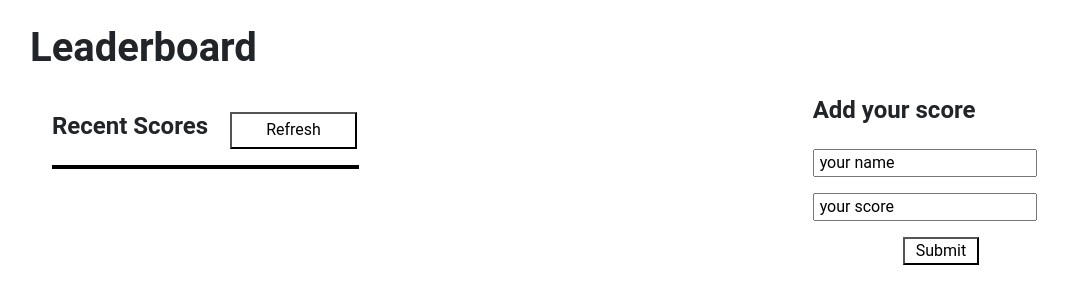
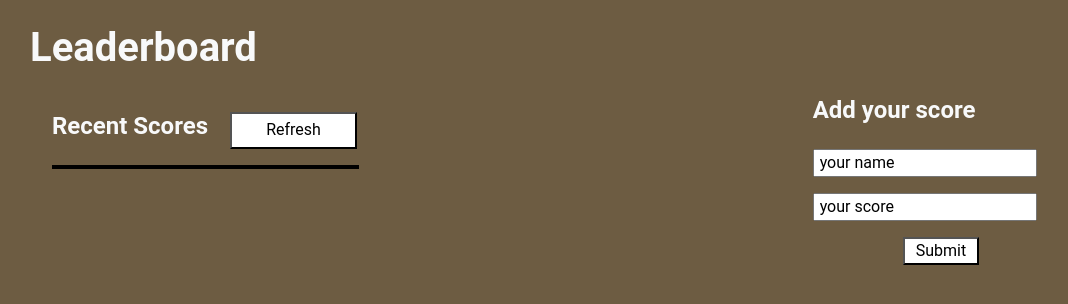
Before and after one commit to AbigiyaTY/Leaderboard, a website built with webpack: page src/index.html in a window 1280 px wide. Shown: the top 304 px of the page, without its empty margins (18-1086 px from the left). Built offline with nearby package versions, Linux system fonts and the light colour scheme.

Commit message:
Add styling

```diff
--- a/src/index.html
+++ b/src/index.html
@@ -24,16 +24,16 @@
 
 <body>
     <section class="row">
-        <h1 class="col-12 fw-bold my-4 mx-5">Leaderboard</h1>
+        <h1 class="col-12 fw-bold my-4 mx-5 text-light">Leaderboard</h1>
         <div class="col-7 left-align">
             <div class="row my-3">
-                <h4 class="col-3 fw-bold">Recent Scores</h4>
+                <h4 class="col-3 fw-bold text-light">Recent Scores</h4>
                 <button class="col-2" id="refresh" type="button">Refresh</button>
             </div>
             <ul class="laderList col-5"></ul>
         </div>
         <div class="col-3">
-            <h4 class="fw-bold">Add your score</h4>
+            <h4 class="fw-bold text-light">Add your score</h4>
             <form>
                 <ul>
                     <li>
--- a/src/index.js
+++ b/src/index.js
@@ -1,4 +1,4 @@
-// import './style.css';
+import './style.css';
 import scoreDisplay from './modules/scoreDisplay.js';
 import score from './modules/score.js';
 import newScoure from './modules/newScoure.js';
--- a/src/modules/scoreDisplay.js
+++ b/src/modules/scoreDisplay.js
@@ -7,7 +7,7 @@ const scoreDisplay = (data) => {
     data.forEach((score) => {
       const scoreList = document.createElement('li');
       scoreList.className = 'scoreList';
-      scoreList.innerHTML = `${score.user}: ${score.score}`;
+      scoreList.innerHTML = `${score.user}:${score.score}`;
       laderList.appendChild(scoreList);
     });
   }
--- a/src/style.css
+++ b/src/style.css
@@ -9,6 +9,7 @@
 
 body {
   font-family: 'Roboto', sans-serif;
+  background-color: rgb(109, 92, 66);
 }
 
 ul li {
@@ -25,7 +26,11 @@ ul li {
 }
 
 .laderList li:nth-child(even) {
-  background-color: #ddd;
+  background-color: #fff;
+}
+
+.laderList li:nth-child(odd) {
+  color: #fff;
 }
 
 .laderList {
```
Also changed, not shown: dist/index.html, dist/main.js.
